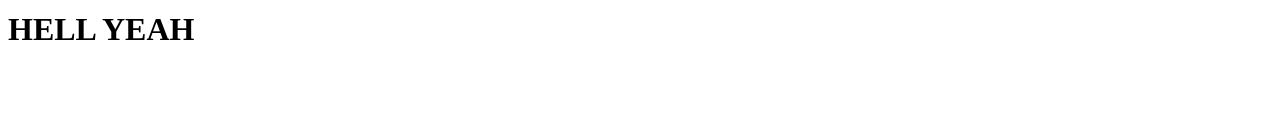
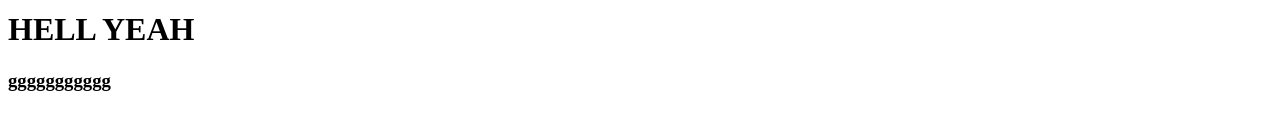
Before and after one commit to tiendatuht2112-tech/test, a plain HTML site: page index.html in a window 1280 px wide. Shown: the part 126-256 px from the top of the page. Drawn offline with Linux system fonts and the light colour scheme.

Commit message:
add pict

```diff
--- a/index.html
+++ b/index.html
@@ -9,5 +9,6 @@
     <h1>test git</h1>
     <p>Lorem ipsum dolor sit amet consectetur adipisicing elit. Laboriosam consectetur hic, aspernatur quis unde eligendi repudiandae dolore ad at cumque minus facilis, ducimus placeat. Ducimus dolorum reiciendis animi nisi modi?</p>
     <h1>HELL YEAH</h1>
+    <h3>ggggggggggg</h3>
 </body>
 </html>
```
Also changed, not shown: New folder/00e42b7ad49c93a1099b678f2385281ce8d984a1.png (added).
